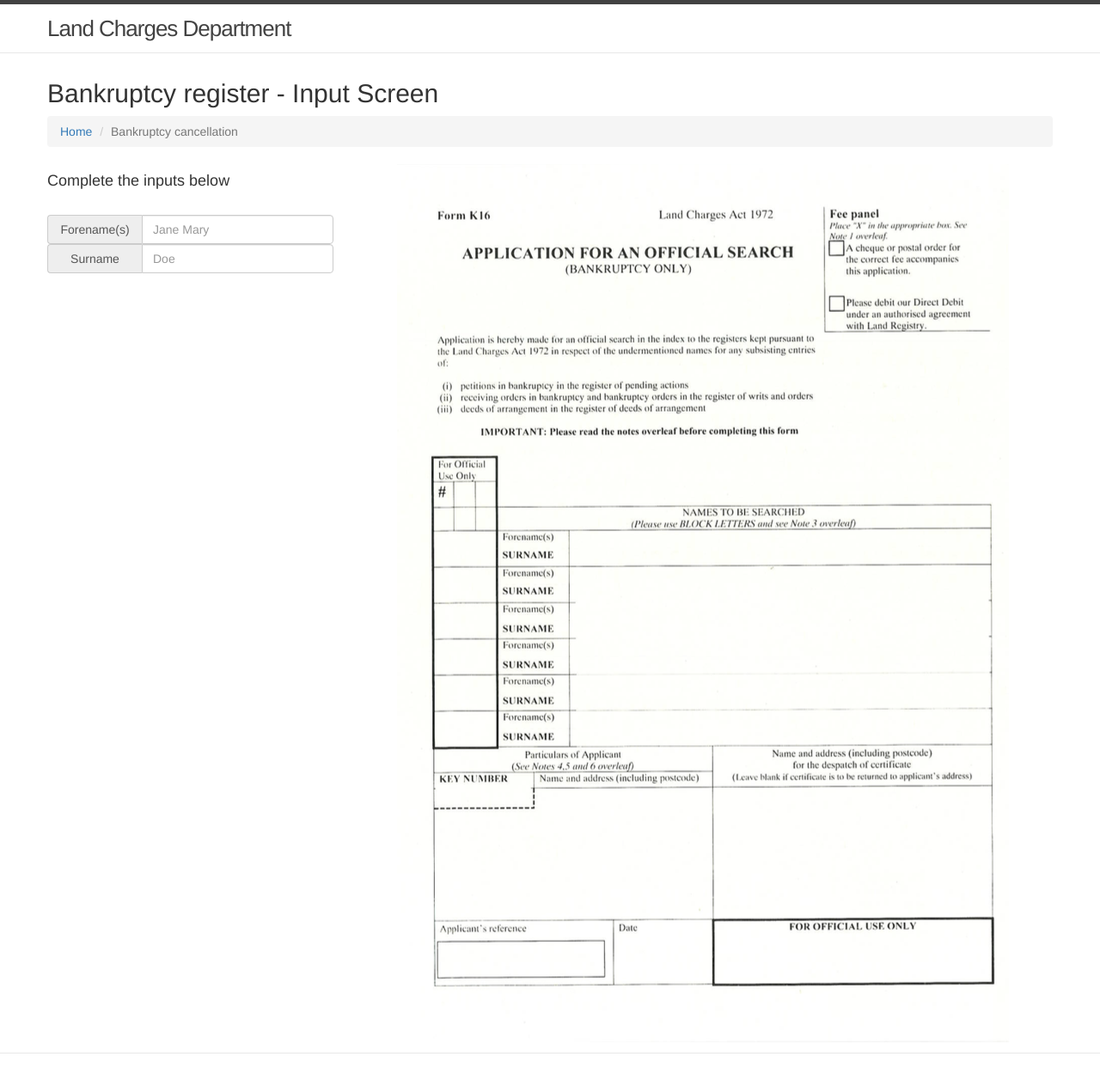
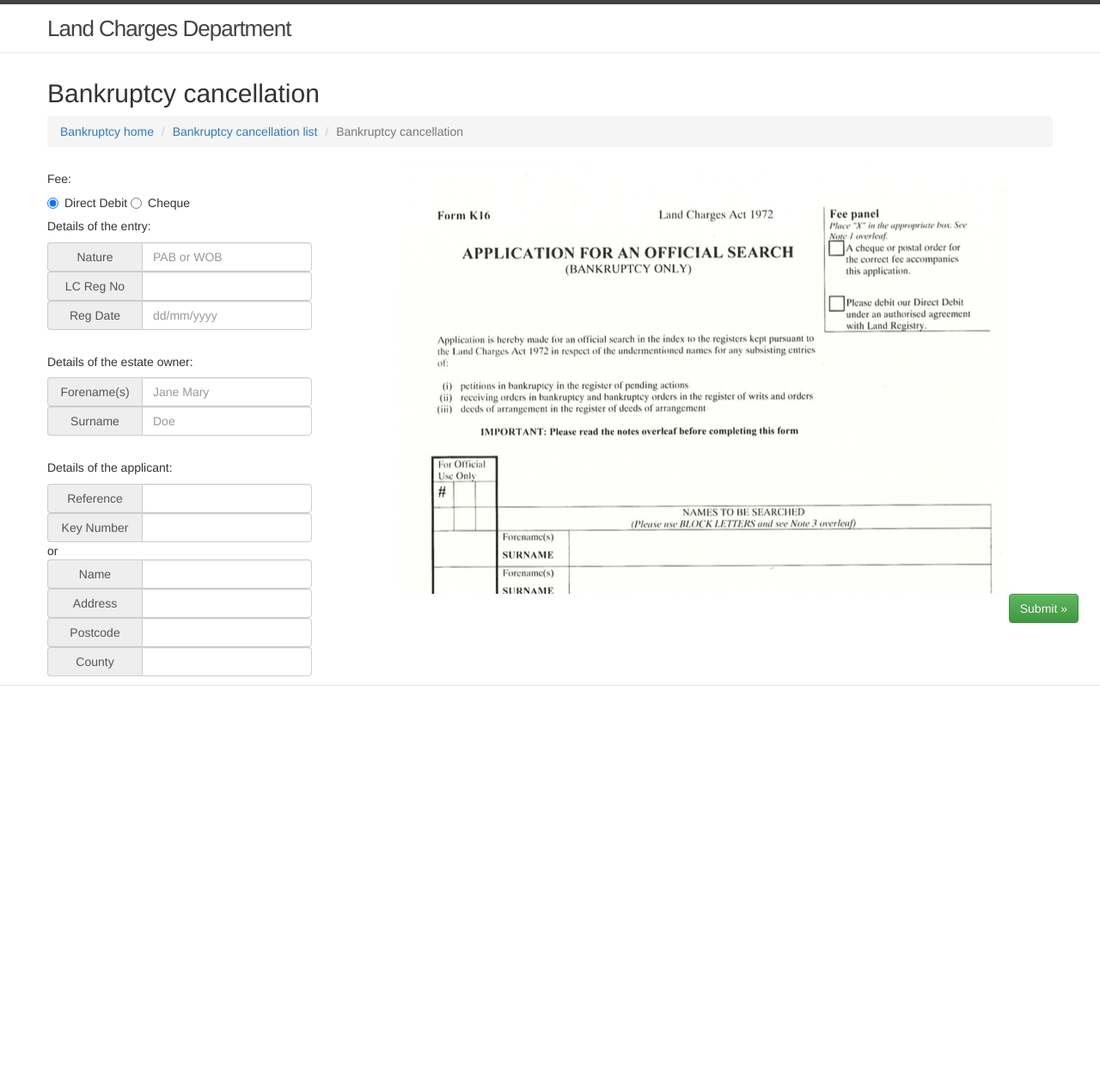
Before and after one commit to LandRegistry/land-charges-discovery, a Jekyll site: the page built from s5_prototypes/cancellation.html, in a window 1280 px wide. Shown: the top 1265 px of the page at 86% size. Built offline with Jekyll 4.4.1, drawn with Linux system fonts in a browser that asks for light colours; nearby versions of some CDN libraries.

Commit message:
cancellation screens

```diff
--- a/s5_prototypes/cancellation.html
+++ b/s5_prototypes/cancellation.html
@@ -6,33 +6,89 @@ permalink: /cancellation/
 
       <!-- Main hero unit for a primary marketing message or call to action -->
       <div class="row">
-        <h2>Bankruptcy register - Input Screen</h2>
+        <h2>Bankruptcy cancellation</h2>
 
         <ul class="breadcrumb" style="margin-left:0px">
-	  	<li><a href="{{ site.baseurl }}/">Home</a> </li>
+	  	<li><a href="{{ site.baseurl }}/">Bankruptcy home</a> </li>
+	  	<li><a href="/cancellation_list">Bankruptcy cancellation list</a></li>
 	  	<li class="active">Bankruptcy cancellation</li>
 		</ul>
         <div class="row">
         	<div class="col-sm-4">
-        		<h4>Complete the inputs below</h4>
-        		<div class="fixed">
-        			<div class="input-group col-sm-8">
+    			<h5>Fee:</h5>
+    			<div class="radio">
+				  <label>
+				    <input type="radio" name="optionsRadios" id="optionsRadios1" value="option1" checked>
+				    Direct Debit
+				  </label>
+				  <label>
+				    <input type="radio" name="optionsRadios" id="optionsRadios2" value="option2">
+				    Cheque
+				  </label>
+				</div>
+				<h5>Details of the entry:</h5>
+    			<div class="input-group col-sm-10">
+	  				<label class="input-group-addon" style="width: 110px" id="nature">Nature</label>
+	  				<input type="text" class="form-control" placeholder="PAB or WOB" aria-describedby="nature">
+				</div>
+				<div class="input-group col-sm-10">
+	  				<label class="input-group-addon" style="width: 110px" id="regno">LC Reg No</label>
+	  				<input type="text" class="form-control" aria-describedby="regno">
+				</div>
+				<div class="input-group col-sm-10">
+	  				<label class="input-group-addon" style="width: 110px" id="date">Reg Date</label>
+	  				<input type="text" class="form-control" placeholder="dd/mm/yyyy" aria-describedby="date">
+				</div>
+
+			</br>
+				<h5>Details of the estate owner:</h5>
+    			<div class="input-group col-sm-10">
 	  				<label class="input-group-addon" style="width: 110px" id="forename">Forename(s)</label>
 	  				<input type="text" class="form-control" placeholder="Jane Mary" aria-describedby="forename">
 				</div>
-					<div class="input-group col-sm-8">
+				<div class="input-group col-sm-10">
 		  			<label class="input-group-addon" style="width: 110px" id="surname">Surname</label>
 		  			<input type="text" class="form-control" placeholder="Doe" aria-describedby="surname">
 				</div>
-
+			</br>
+				<h5>Details of the applicant:</h5>
+    			<div class="input-group col-sm-10">
+	  				<label class="input-group-addon" style="width: 110px" id="ref">Reference</label>
+	  				<input type="text" class="form-control" aria-describedby="ref">
 				</div>
+				<div class="input-group col-sm-10">
+		  			<label class="input-group-addon" style="width: 110px" id="keyno">Key Number</label>
+		  			<input type="text" class="form-control" aria-describedby="keyno">
 				</div>
-        	<div style="overflow:auto"id="appimg" class="col-sm-8" style="width: 200px;height: 200px">
-				<img src="/images/searchform.png"/>
+				or
+				<div class="input-group col-sm-10">
+	  				<label class="input-group-addon" style="width: 110px" id="custname">Name</label>
+	  				<input type="text" class="form-control" aria-describedby="custname">
+				</div>
+				<div class="input-group col-sm-10">
+		  			<label class="input-group-addon" style="width: 110px" id="custaddr1">Address</label>
+		  			<input type="text" class="form-control" aria-describedby="custaddr1">
+		  		</div>
+		  		<div class="input-group col-sm-10">
+		  			<label class="input-group-addon" style="width: 110px" id="postcode">Postcode</label>
+		  			<input type="text" class="form-control" aria-describedby="postcode">
+				</div>
+		  		<div class="input-group col-sm-10">
+		  			<label class="input-group-addon" style="width: 110px" id="custcounty">County</label>
+		  			<input type="text" class="form-control" aria-describedby="custcounty">
 				</div>
 
 
+        	</div>
+        	<div id="appimg" class="col-sm-8" style="width: 800px; height: 500px; overflow: auto">
+				<img src="/images/searchform.png"/>
+       		</div>
+        </br>
+        		<div class="row" style="margin-top: 10px;">
+        		<a href ="../cancellation_list"<p><input class="btn btn-success pull-right" type="button" value="Submit &raquo;" /></p></a>
+      		</div>
 
     	</div>
 
+
       </div>
--- a/s5_prototypes/css/main.scss
+++ b/s5_prototypes/css/main.scss
@@ -52,8 +52,8 @@ $on-laptop:        800px;
 ;
 
 .fixed {
-    position: fixed;
-    top: 250px;
+    position: static;
+    top: 190px;
     left: 100;
     width: 500px;
     height: 100%;
--- a/s5_prototypes/index.html
+++ b/s5_prototypes/index.html
@@ -15,7 +15,7 @@ layout: default
 				<p style="font-size: 150%">Bankruptcy Amendment</p>
 			</div>
 			<div class="col-sm-4" >
-				<a href = "search"<i class="fa fa-trash fa-4x" style="margin-bottom:10px"></i></a>
+				<a href = "cancellation_list"<i class="fa fa-trash fa-4x" style="margin-bottom:10px"></i></a>
 				<p style="font-size: 150%">Bankruptcy Cancellation</p>
 			</div>
 	</div>
--- a/s5_prototypes/register_input.html
+++ b/s5_prototypes/register_input.html
@@ -110,7 +110,7 @@ permalink: /register_input/
 <div class="row">
   <h2>Bankruptcy register - Input screen</h2>
   <ul class="breadcrumb" style="margin-left:0px">
-  <li><a href="{{ site.baseurl }}/">Home</a> </li>
+  <li><a href="{{ site.baseurl }}/">Bankruptcy home</a> </li>
   <li><a href="/register/">Bankruptcy register list</a></li>
   <li class="active">Bankruptcy register input</li>
 </ul>
```
Also changed, not shown: s5_prototypes/cancellation_list.html (added, +29 -0 lines). Lines whose indentation alone changed are shown as unchanged.
